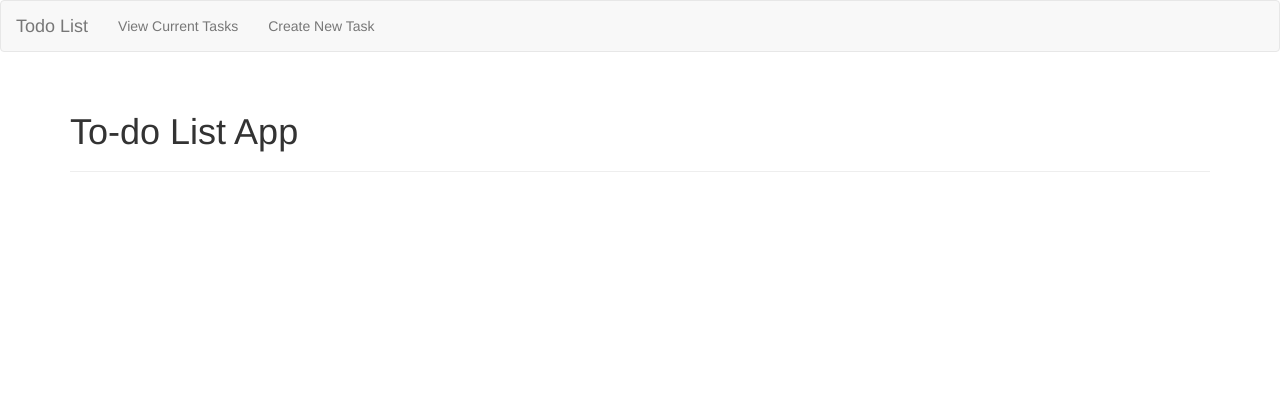
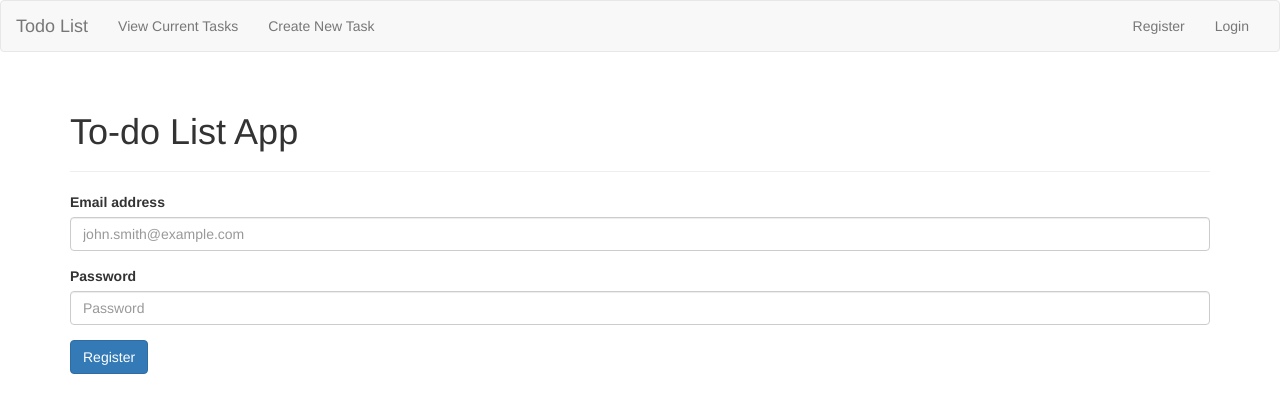
Before and after one commit to abhiroop43/ng-todo, an Angular app: page /register in a window 1280 px wide. Before the commit this address led to /. Shown: the top 412 px of the page. Built offline with nearby package versions, Linux system fonts and the light colour scheme.

Commit message:
sign up component created using firebase

```diff
--- a/src/app/app-routing.module.ts
+++ b/src/app/app-routing.module.ts
@@ -2,11 +2,15 @@ import {NgModule} from '@angular/core';
 import {RouterModule, Routes} from '@angular/router';
 import {TodosComponent} from './todos/todos.component';
 import {TodoEditComponent} from './todos/todo-edit/todo-edit.component';
+import {SignInComponent} from './auth/sign-in/sign-in.component';
+import {SignUpComponent} from './auth/sign-up/sign-up.component';
 
 const appRoutes: Routes = [
   {path: 'list', component: TodosComponent},
   {path: 'new', component: TodoEditComponent},
-  {path: 'edit/:id', component: TodoEditComponent}
+  {path: 'edit/:id', component: TodoEditComponent},
+  {path: 'login', component: SignInComponent},
+  {path: 'register', component: SignUpComponent}
 ];
 
 @NgModule({
--- a/src/app/app.component.ts
+++ b/src/app/app.component.ts
@@ -1,10 +1,16 @@
-import { Component } from '@angular/core';
+import {Component, OnInit} from '@angular/core';
+import * as firebase from 'firebase';
 
 @Component({
   selector: 'app-root',
   templateUrl: './app.component.html',
   styleUrls: ['./app.component.css']
 })
-export class AppComponent {
-  title = 'app';
+export class AppComponent implements OnInit {
+  ngOnInit() {
+    firebase.initializeApp({
+      apiKey: 'AIzaSyDTG7Hh0pqkfTbJ2_kYb-ZAecTg0hKjJ5Y',
+      authDomain: 'ng-todoapp-9c449.firebaseapp.com'
+    });
+  }
 }
--- a/src/app/app.module.ts
+++ b/src/app/app.module.ts
@@ -7,7 +7,7 @@ import {TodoEditComponent} from './todos/todo-edit/todo-edit.component';
 import {AppRoutingModule} from './app-routing.module';
 import {HeaderComponent} from './header/header.component';
 import {TodosService} from './todos/todos.service';
-import {ReactiveFormsModule} from '@angular/forms';
+import {FormsModule, ReactiveFormsModule} from '@angular/forms';
 import {RemoteService} from './shared/remote.service';
 import {HttpModule} from '@angular/http';
 import {SignInComponent} from './auth/sign-in/sign-in.component';
@@ -27,7 +27,8 @@ import {AuthService} from './auth/auth.service';
     BrowserModule,
     AppRoutingModule,
     ReactiveFormsModule,
-    HttpModule
+    HttpModule,
+    FormsModule
   ],
   providers: [RemoteService, TodosService, AuthService],
   bootstrap: [AppComponent]
--- a/src/app/auth/auth.service.ts
+++ b/src/app/auth/auth.service.ts
@@ -1,9 +1,29 @@
 import {Injectable} from '@angular/core';
+import * as firebase from 'firebase';
+import {Router} from '@angular/router';
 
 @Injectable()
 export class AuthService {
 
-  constructor() {
+  constructor(private router: Router) {
+  }
+
+  // isAuthenticated() {
+  // }
+
+  signUpUser(email: string, password: string) {
+    firebase.auth().createUserWithEmailAndPassword(email, password)
+      .then(
+        (response) => {
+          console.log('Successfully registered user', response);
+          this.router.navigate(['/login']);
+        }
+      )
+      .catch(
+        (error) => {
+          console.warn('Error occurred during signup', error);
+        }
+      );
   }
 
 }
--- a/src/app/auth/sign-up/sign-up.component.html
+++ b/src/app/auth/sign-up/sign-up.component.html
@@ -1,3 +1,23 @@
-<p>
-  sign-up works!
-</p>
+<form #f="ngForm" (ngSubmit)="onSignUp(f)">
+  <div class="form-group">
+    <label for="email">Email address</label>
+    <input
+      type="email"
+      class="form-control"
+      id="email"
+      name="email"
+      placeholder="john.smith@example.com"
+      ngModel>
+  </div>
+  <div class="form-group">
+    <label for="password">Password</label>
+    <input
+      type="password"
+      class="form-control"
+      id="password"
+      name="password"
+      placeholder="Password"
+      ngModel>
+  </div>
+  <button type="submit" class="btn btn-primary" [disabled]="f.invalid">Register</button>
+</form>
--- a/src/app/auth/sign-up/sign-up.component.ts
+++ b/src/app/auth/sign-up/sign-up.component.ts
@@ -1,4 +1,6 @@
 import {Component, OnInit} from '@angular/core';
+import {AuthService} from '../auth.service';
+import {NgForm} from '@angular/forms';
 
 @Component({
   selector: 'app-sign-up',
@@ -7,10 +9,16 @@ import {Component, OnInit} from '@angular/core';
 })
 export class SignUpComponent implements OnInit {
 
-  constructor() {
+  constructor(private authService: AuthService) {
   }
 
   ngOnInit() {
   }
 
+  onSignUp(form: NgForm) {
+    const email = form.value.email;
+    const password = form.value.password;
+    this.authService.signUpUser(email, password);
+  }
+
 }
--- a/src/app/header/header.component.html
+++ b/src/app/header/header.component.html
@@ -19,6 +19,10 @@
         <li routerLinkActive="active"><a routerLink="/list">View Current Tasks</a></li>
         <li routerLinkActive="active"><a routerLink="/new">Create New Task</a></li>
       </ul>
+      <ul class="nav navbar-nav navbar-right">
+        <li><a routerLink="/register">Register</a></li>
+        <li><a routerLink="/login">Login</a></li>
+      </ul>
     </div><!-- /.navbar-collapse -->
   </div><!-- /.container-fluid -->
 </nav>
--- a/src/app/header/header.component.ts
+++ b/src/app/header/header.component.ts
@@ -1,4 +1,4 @@
-import { Component, OnInit } from '@angular/core';
+import {Component, OnInit} from '@angular/core';
 
 @Component({
   selector: 'app-header',
@@ -6,7 +6,7 @@ import { Component, OnInit } from '@angular/core';
   styleUrls: ['./header.component.css']
 })
 export class HeaderComponent implements OnInit {
-
+  // isAuthenticated = false;
   constructor() { }
 
   ngOnInit() {
```
